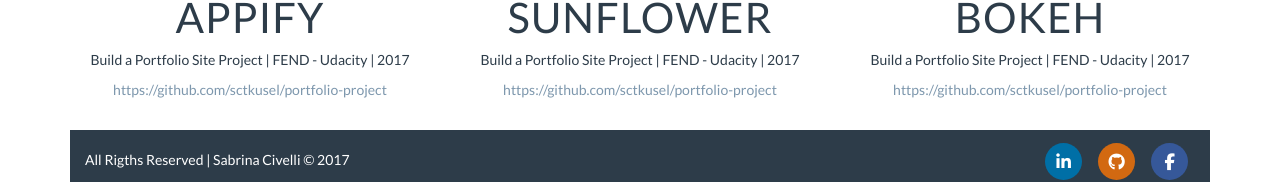
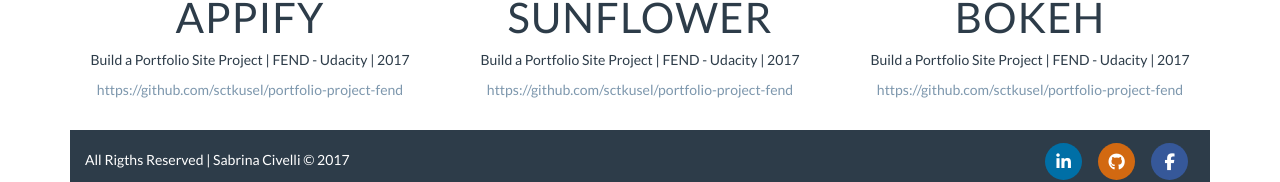
Before and after one commit to sctkusel/portfolio-project, a website: page index.html in a window 1280 px wide. Shown: the part 953-1135 px from the top of the page. Drawn offline with nearby package versions, Linux system fonts and the light colour scheme.

Commit message:
Changed Git Repository

```diff
--- a/index.html
+++ b/index.html
@@ -75,7 +75,7 @@
             <h3 class="title-project text-upper">Appify</h3>
             <div class="project-descr">
               <p>Build a Portfolio Site Project | FEND - Udacity | 2017</p>
-              <a target="_blank" href="https://github.com/sctkusel/portfolio-project">https://github.com/sctkusel/portfolio-project</a>
+              <a target="_blank" href="https://github.com/sctkusel/portfolio-project">https://github.com/sctkusel/portfolio-project-fend</a>
             </div>
           </article>
           <article class="col-xs-12 col-sm-6 col-md-4 align-center">
@@ -83,7 +83,7 @@
             <h3 class="title-project text-upper">Sunflower</h3>
             <div class="project-descr">
               <p>Build a Portfolio Site Project | FEND - Udacity | 2017</p>
-              <a target="_blank" href="https://github.com/sctkusel/portfolio-project">https://github.com/sctkusel/portfolio-project</a>
+              <a target="_blank" href="https://github.com/sctkusel/portfolio-project">https://github.com/sctkusel/portfolio-project-fend</a>
             </div>
           </article>
           <article class="col-xs-12 col-sm-6 col-md-4 align-center">
@@ -91,7 +91,7 @@
             <h3 class="title-project text-upper">Bokeh</h3>
             <div class="project-descr">
               <p>Build a Portfolio Site Project | FEND - Udacity | 2017</p>
-              <a target="_blank" href="https://github.com/sctkusel/portfolio-project">https://github.com/sctkusel/portfolio-project</a>
+              <a target="_blank" href="https://github.com/sctkusel/portfolio-project">https://github.com/sctkusel/portfolio-project-fend</a>
             </div>
           </article>
         </div>
```
